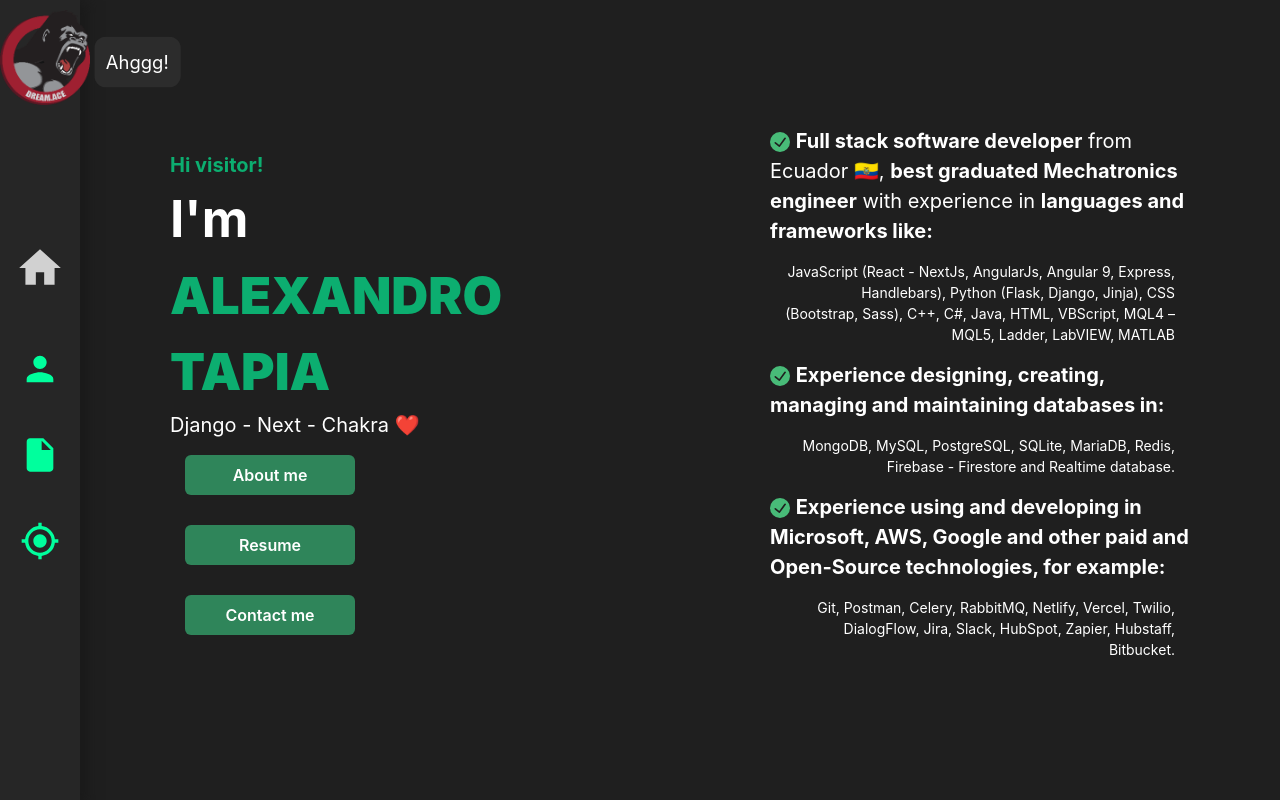
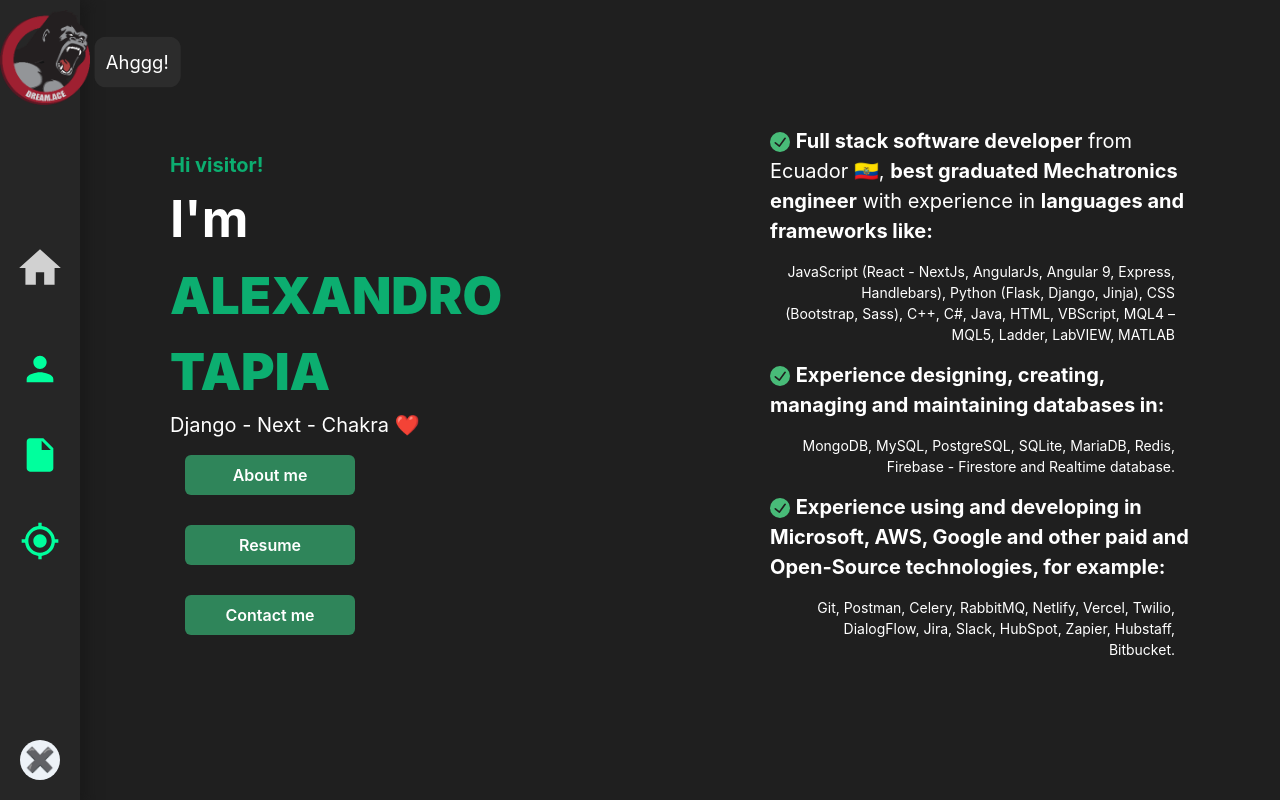
Before and after one commit to alexandro591/website, a Next.js app: page / in a window 1280 px wide. Built offline with nearby package versions, Linux system fonts and the light colour scheme.

Commit message:
added menu control

```diff
--- a/components/Home.js
+++ b/components/Home.js
@@ -3,11 +3,14 @@
 import { SrcContext } from "../context/Src";
 import { useContext } from "react";
 
-export default function Home() {
+export default function Home(props) {
+  const { fullScreen } = props;
   const { src, setSrc } = useContext(SrcContext);
   return (
     <>
-      <Box className={styles.main}>
+      <Box
+        className={styles.main + (fullScreen ? " " + styles.fullScreen : "")}
+      >
         <Box className={styles.title + " " + styles.titleFirst}>
           <span>Hi visitor!</span>
           <h1 className={styles.heading}>
--- a/components/NavBar.js
+++ b/components/NavBar.js
@@ -5,12 +5,14 @@
   Box,
   Image,
   Text,
+  Button,
   IconMdHome,
   IconMdPerson,
   IconMdInsertDriveFile,
   IconMdMyLocation,
 } from "../shared/chakra";
-export default function NavBar() {
+export default function NavBar(props) {
+  const { navVisitble } = props;
   const [playerStatus, setPlayerStatus] = useState(false);
   const [audio, setAudio] = useState(null);
   const roar = useRef(null);
@@ -27,7 +29,10 @@
 
   return (
     <>
-      <Box className={styles.navbar}>
+      <Box
+        className={styles.navbar}
+        visibility={!navVisitble ? "hidden" : "inherit"}
+      >
         <Box w="100px">
           <Image
             src="/logo.png"
--- a/pages/index.js
+++ b/pages/index.js
@@ -21,6 +21,8 @@
 
 export default function App() {
   const { src, setSrc } = useContext(SrcContext);
+  const [navVisitble, setNavVisible] = useState(true);
+
   useEffect(() => {
     axios.post("/api/track_visitor", {
       name: "alex",
@@ -60,13 +62,13 @@
         />
         <script dangerouslySetInnerHTML={{ __html: `` }} />
       </Head>
-      <NavBar></NavBar>
+      <NavBar navVisitble={navVisitble}></NavBar>
       {(() => {
         if (src === "home") {
-          return <Home></Home>;
+          return <Home fullScreen={!navVisitble}></Home>;
         }
         if (src === "about") {
-          return <About></About>;
+          return <About fullScreen={!navVisitble}></About>;
         }
       })()}
       <div id="fb-root"></div>
@@ -75,6 +77,26 @@
         attribution="setup_tool"
         page_id="101039808207496"
       ></div>
+      <Box>
+        <Button
+          w="40px"
+          h="40px"
+          position="fixed"
+          fontSize="24px"
+          left="20px"
+          bottom="20px"
+          borderRadius="100%"
+          zIndex="9999999"
+          onClick={() => {
+            setNavVisible(!navVisitble);
+          }}
+          transition="2s"
+          justifyContent="center"
+          alignItems="center"
+        >
+          {navVisitble ? "✖️" : "📃️"}
+        </Button>
+      </Box>
     </div>
   );
 }
--- a/styles/Global.module.css
+++ b/styles/Global.module.css
@@ -90,6 +90,8 @@
   background: #1f1f1f;
   overflow-y: scroll;
   z-index: 0;
+  -webkit-transition: 0.5s;
+  transition: 0.5s;
   -ms-overflow-style: none;
   scrollbar-width: none;
 }
@@ -144,6 +146,10 @@
   font-size: 14px;
   padding: 15px;
   text-align: right;
+}
+
+.main.fullScreen {
+  left: 0;
 }
 
 @media only screen and (max-width: 1180px) {
--- a/styles/Global.module.scss
+++ b/styles/Global.module.scss
@@ -69,6 +69,7 @@
   background: rgb(31, 31, 31);
   overflow-y: scroll;
   z-index: 0;
+  transition: 0.5s;
   &::-webkit-scrollbar {
     display: none;
   }
@@ -109,6 +110,10 @@
     padding: 15px;
     text-align: right;
   }
+}
+
+.main.fullScreen {
+  left: 0;
 }
 
 @media only screen and (max-width: 1180px) {
```
Also changed, not shown: 1 other file (tests, documents, lock files or other folders).
